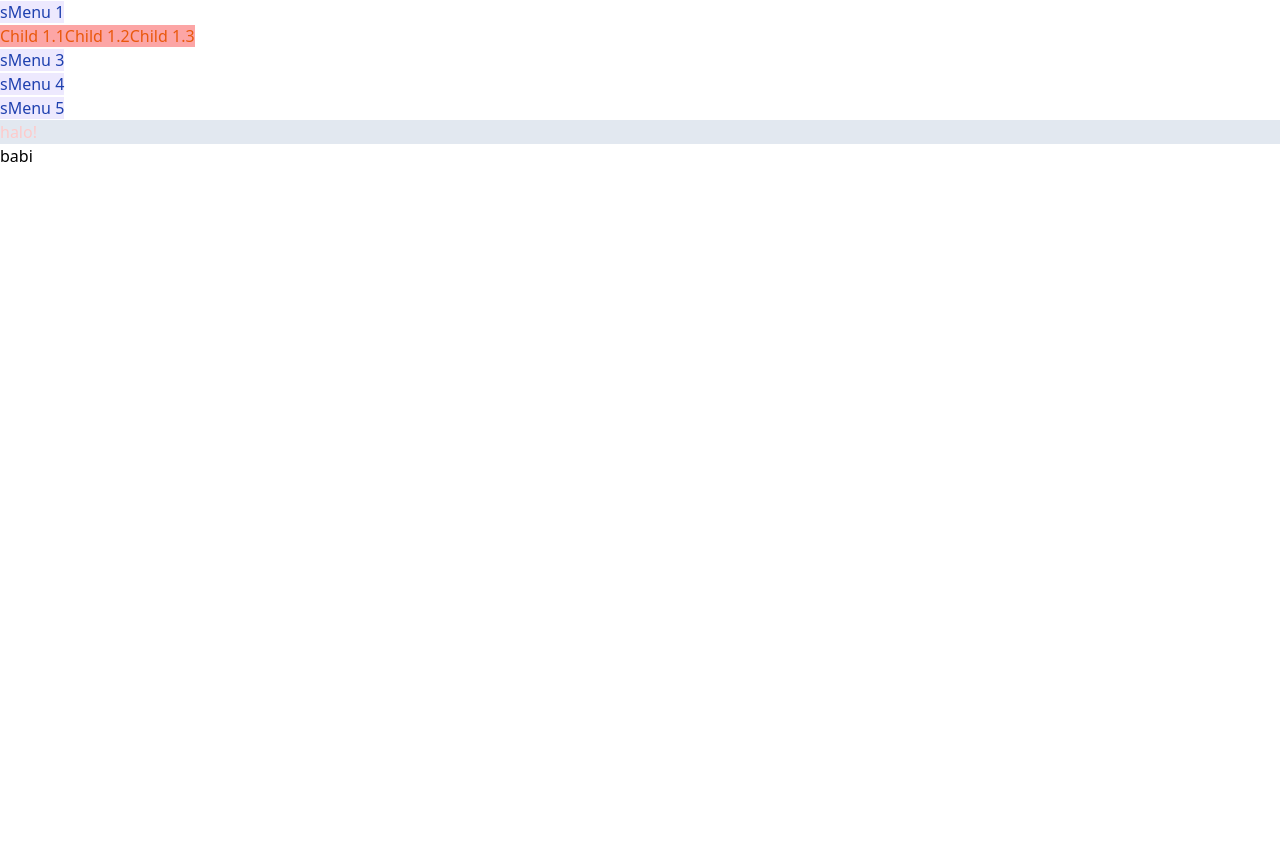
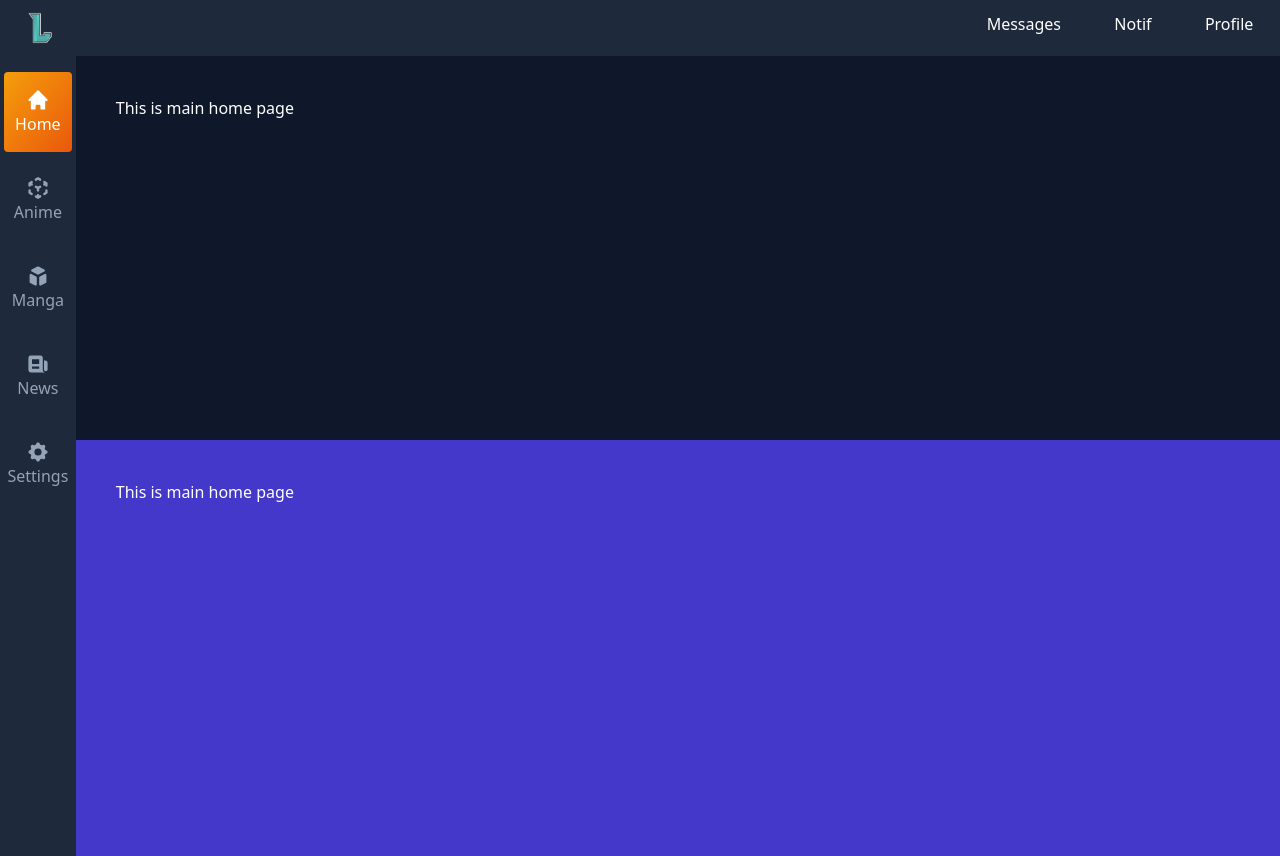
Before and after one commit to Milkywayrules/JS-Drill-Advanced, a React (Create React App) app in the folder 1-Lacrime/client/: page / in a window 1280 px wide. Before the commit the page ends 800 px from the top, so only its background shows below. Built offline with nearby package versions, Linux system fonts and the light colour scheme.

Commit message:
#1: Update the left and top navbar then layout for the main content

```diff
--- a/1-Lacrime/client/src/App.tsx
+++ b/1-Lacrime/client/src/App.tsx
@@ -1,7 +1,8 @@
 import React from 'react';
+import { NavLink, Route, Switch } from 'react-router-dom';
+import LeftNavbar from './components/Navbar/LeftNavbar';
 import TopNavbar from './components/Navbar/TopNavbar';
 import Home from './pages/Home';
-import { Switch, Route } from "react-router-dom";
 
 const buildNavItem = <X extends string, Y extends string[]>(name: X, children?: Y) => {
   const formatted = name.toLowerCase().split(' ').join('-');
@@ -44,35 +45,26 @@ const topNavbarItem = topNavbarItems.map((item) => {
   return buildNavItem(item.name);
 });
 
+const App: React.FC = () => (
+  <div className="font-medium text-white bg-gray-900 ">
+    <TopNavbar />
 
+    <div className="flex h-full">
+      <LeftNavbar />
 
-const App: React.FC = () => (
-  <>
-    <TopNavbar items={topNavbarItem} />
+      <Switch>
+        <Route exact path="/">
+          <Home />
+        </Route>
 
-    <h1 className="text-red-200 bg-gray-200">halo!</h1>
-    <h3>babi</h3>
+        <Route path="/anime/:id">{/* <Home /> */}</Route>
+        <Route path="/anime">{/* <Home /> */}</Route>
 
-    <Switch>
-      <Route exact path="/">
-        <Home />
-      </Route>
-
-      <Route path="/anime/:id">
-        {/* <Home /> */}
-      </Route>
-      <Route path="/anime">
-        {/* <Home /> */}
-      </Route>
-
-      <Route path="/manga/:id">
-        {/* <Home /> */}
-      </Route>
-      <Route path="/manga">
-        {/* <Home /> */}
-      </Route>
-    </Switch>
-  </>
+        <Route path="/manga/:id">{/* <Home /> */}</Route>
+        <Route path="/manga">{/* <Home /> */}</Route>
+      </Switch>
+    </div>
+  </div>
 );
 
 export default App;
--- /dev/null
+++ b/1-Lacrime/client/src/components/Main.tsx
@@ -0,0 +1,11 @@
+import React from 'react';
+
+interface Props {
+  children: JSX.Element;
+}
+
+const Main: React.FC<Props> = ({ children }: Props) => {
+  return <main className="sticky top-0 w-full h-screen overflow-y-auto">{children}</main>;
+};
+
+export default Main;
--- /dev/null
+++ b/1-Lacrime/client/src/components/Navbar/LeftNavbar.tsx
@@ -0,0 +1,115 @@
+import {
+  HomeIcon,
+  CubeTransparentIcon,
+  CubeIcon,
+  CogIcon,
+  NewspaperIcon,
+} from '@heroicons/react/solid';
+import React from 'react';
+import { NavLink } from 'react-router-dom';
+
+interface LeftMenus {
+  id: number;
+  text: string;
+  icon: JSX.Element;
+  attr: {
+    to: string;
+    exact?: boolean;
+  };
+}
+
+const leftMenus: LeftMenus[] = [
+  {
+    id: 1,
+    text: 'Home',
+    icon: <HomeIcon className="w-6 h-6" />,
+    attr: {
+      to: '/',
+      exact: true,
+    },
+  },
+  {
+    id: 2,
+    text: 'Anime',
+    icon: <CubeTransparentIcon className="w-6 h-6" />,
+    attr: { to: '/anime' },
+  },
+  {
+    id: 3,
+    text: 'Manga',
+    icon: <CubeIcon className="w-6 h-6" />,
+    attr: { to: '/manga' },
+  },
+  {
+    id: 4,
+    text: 'News',
+    icon: <NewspaperIcon className="w-6 h-6" />,
+    attr: { to: '/news' },
+  },
+  {
+    id: 5,
+    text: 'Settings',
+    icon: <CogIcon className="w-6 h-6" />,
+    attr: { to: '/settings' },
+  },
+  // {
+  //   id: 6,
+  //   text: 'Settings',
+  //   to: '/settings',
+  //   icon: <CogIcon className="w-6 h-6" />,
+  // },
+  // {
+  //   id: 7,
+  //   text: 'Settings',
+  //   to: '/settings',
+  //   icon: <CogIcon className="w-6 h-6" />,
+  // },
+  // {
+  //   id: 8,
+  //   text: 'Settings',
+  //   to: '/settings',
+  //   icon: <CogIcon className="w-6 h-6" />,
+  // },
+  // {
+  //   id: 9,
+  //   text: 'News',
+  //   to: '/news',
+  //   icon: <NewspaperIcon className="w-6 h-6" />,
+  // },
+  // {
+  //   id: 10,
+  //   text: 'News',
+  //   to: '/news',
+  //   icon: <NewspaperIcon className="w-6 h-6" />,
+  // },
+];
+
+interface Props {}
+
+const LeftNavbar: React.FC<Props> = ({}: Props) => {
+  return (
+    <nav
+      id="leftNavbar"
+      className="sticky top-0 w-20 h-screen px-1 py-4 overflow-y-auto text-gray-400 bg-gray-800 shadow-lg"
+    >
+      <ul className="flex flex-col gap-2">
+        {leftMenus.map((menu) => {
+          return (
+            <li key={menu.id}>
+              <NavLink
+                {...menu.attr}
+                className="flex flex-col items-center w-full py-4 text-center rounded bg-gradient-to-br hover:from-yellow-500 hover:to-orange-600 hover:text-white"
+                activeClassName="text-white bg-gradient-to-br from-yellow-500 to-orange-600"
+              >
+                {menu.icon}
+                {menu.text}
+              </NavLink>
+            </li>
+          );
+        })}
+      </ul>
+    </nav>
+  );
+};
+
+export default LeftNavbar;
--- a/1-Lacrime/client/src/components/Navbar/TopNavbar.tsx
+++ b/1-Lacrime/client/src/components/Navbar/TopNavbar.tsx
@@ -1,23 +1,51 @@
 import React from 'react';
 import TopNavbarItem from './TopNavbarItem';
 import { Item } from '../../defs/topnavbar';
+import { NavLink } from 'react-router-dom';
+import favicon64 from '../../assets/images/icons/L-logo-ori.png';
 
-interface Props {
-  items: Item[];
-}
+interface Props {}
 
-const TopNavbar: React.FC<Props> = ({ items }: Props) => {
+const TopNavbar: React.FC<Props> = ({}: Props) => {
   return (
-    <header>
-      <nav>
-        <ul>
-          {items.map((item) => (
-            <TopNavbarItem key={item.id} {...item} />
-          ))}
+    <header className="sticky top-0 ">
+      <nav className="flex bg-gray-800 shadow-lg h-14">
+        <div className="w-20 h-full">
+          <a href="#" className="flex w-full h-full">
+            <img src={favicon64} alt="Topnavbar logo" className="w-12 h-12 m-auto" width="60px" />
+          </a>
+        </div>
+        <ul className="flex justify-around w-3/12 h-full ml-auto">
+          <li className="flex">
+            <NavLink to="/" className="px-6 py-3 hover:bg-orange-500">
+              Messages
+            </NavLink>
+          </li>
+          <li className="flex">
+            <NavLink to="/" className="px-6 py-3 hover:bg-orange-500">
+              Notif
+            </NavLink>
+          </li>
+          <li className="flex">
+            <NavLink to="/" className="px-6 py-3 hover:bg-orange-500">
+              Profile
+            </NavLink>
+          </li>
         </ul>
       </nav>
     </header>
   );
+  // return (
+  //   <header>
+  //     <nav>
+  //       <ul>
+  //         {items.map((item) => (
+  //           <TopNavbarItem key={item.id} {...item} />
+  //         ))}
+  //       </ul>
+  //     </nav>
+  //   </header>
+  // );
 };
 
 export default TopNavbar;
--- a/1-Lacrime/client/src/index.tsx
+++ b/1-Lacrime/client/src/index.tsx
@@ -1,6 +1,7 @@
 import React from 'react';
 import ReactDOM from 'react-dom';
 import './assets/css/index.css';
+import './assets/css/scrollbar.css';
 import App from './App';
 import { BrowserRouter as Router } from 'react-router-dom';
 
--- a/1-Lacrime/client/src/pages/Home.tsx
+++ b/1-Lacrime/client/src/pages/Home.tsx
@@ -1,14 +1,23 @@
 import React from 'react';
+import Main from '../components/Main';
 
-interface Props {
-
-}
+interface Props {}
 
 const Home: React.FC<Props> = ({}: Props) => {
   return (
-    <div>
-      {/* asdf */}
-    </div>
+    <Main>
+      <>
+        <div className="flex-grow p-10 bg-gray-900 h-96">
+          <h1>This is main home page</h1>
+        </div>
+        <div className="flex-grow p-10 bg-indigo-700 h-96">
+          <h1>This is main home page</h1>
+        </div>
+        <div className="flex-grow p-10 bg-indigo-700 h-96">
+          <h1>This is main home page</h1>
+        </div>
+      </>
+    </Main>
   );
 };
 
```
